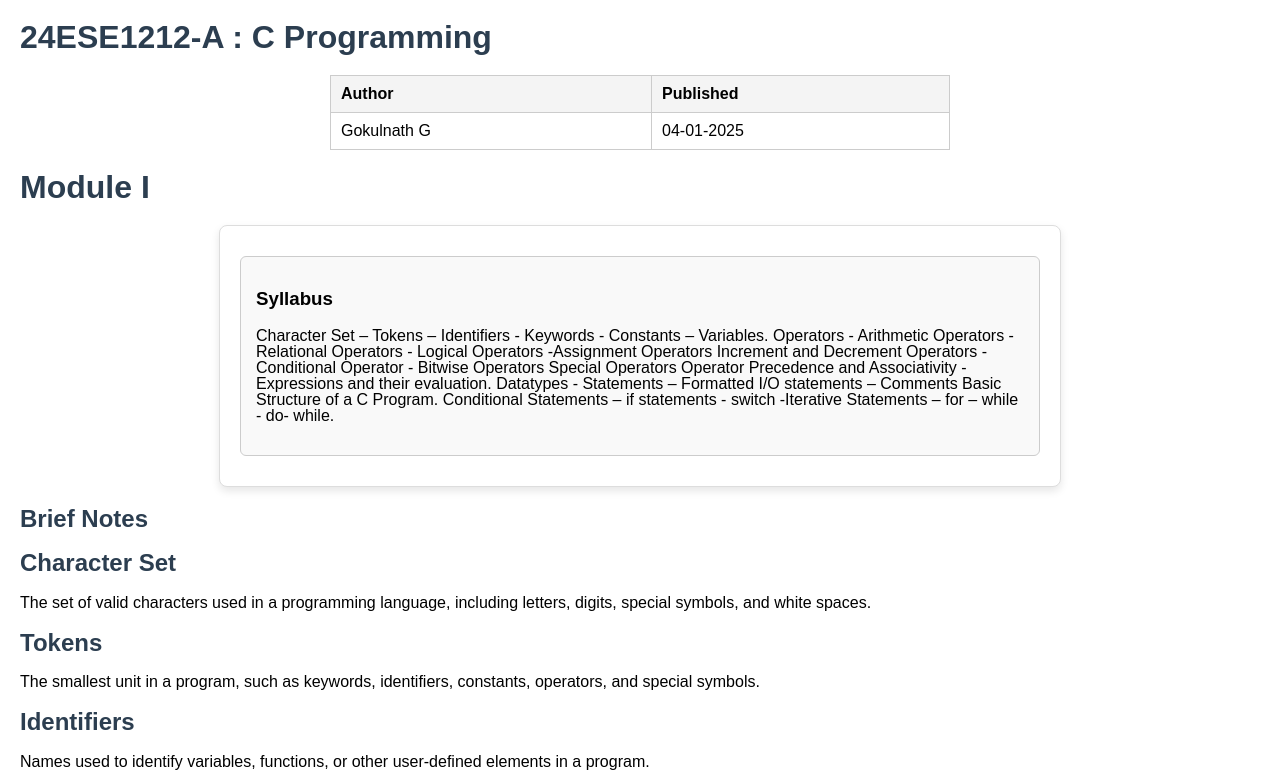
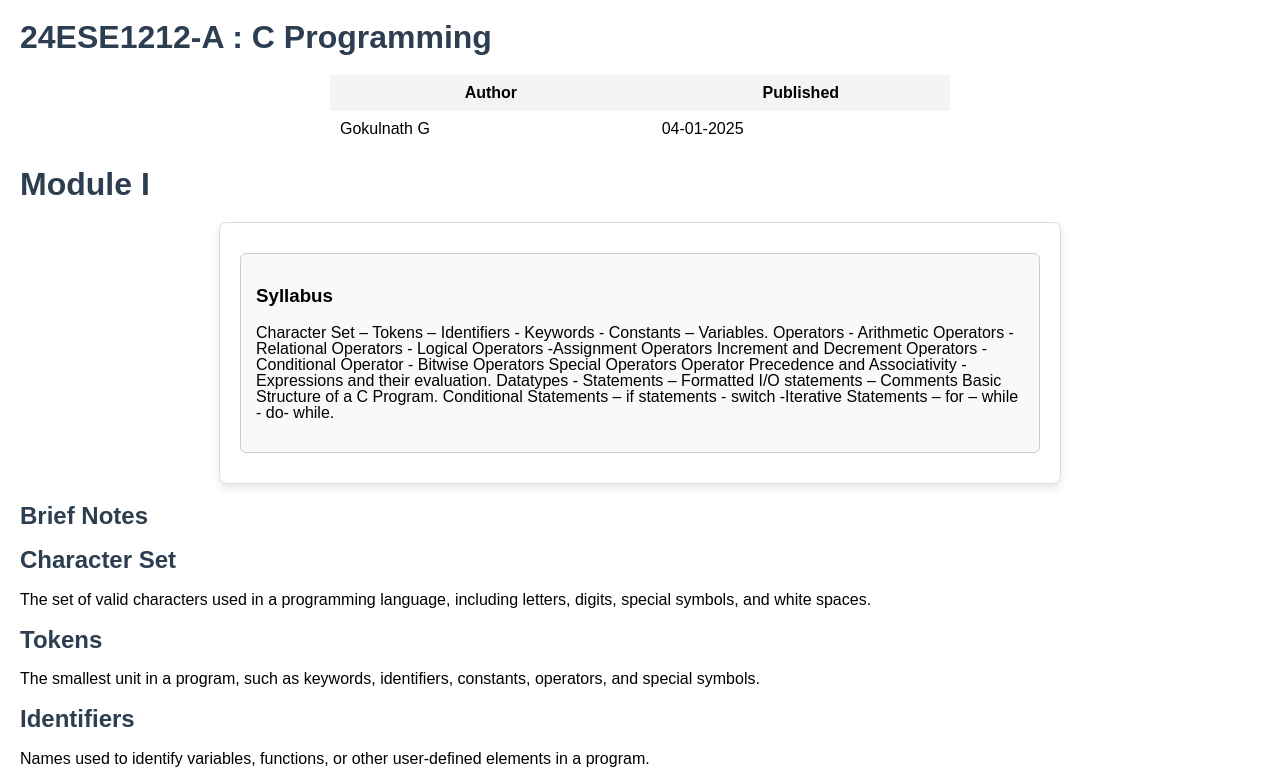
Before and after one commit to gokulnathg14/C-programming, a plain HTML site: page index.html in a window 1280 px wide. Shown: the top 784 px of the page. Drawn offline with Linux system fonts and the light colour scheme.

Commit message:
Update index.html

```diff
--- a/index.html
+++ b/index.html
@@ -37,13 +37,13 @@
         }
         table {
             width: 50%;
-            margin: 20px auto;
+            margin: 5px auto;
             border-collapse: collapse;
-            text-align: left;
+            text-align: centre;
         }
         th, td {
             padding: 10px;
-            border: 1px solid #ccc;
+            border: 0px solid #ccc;
         }
         th {
             background-color: #f4f4f4;
```
